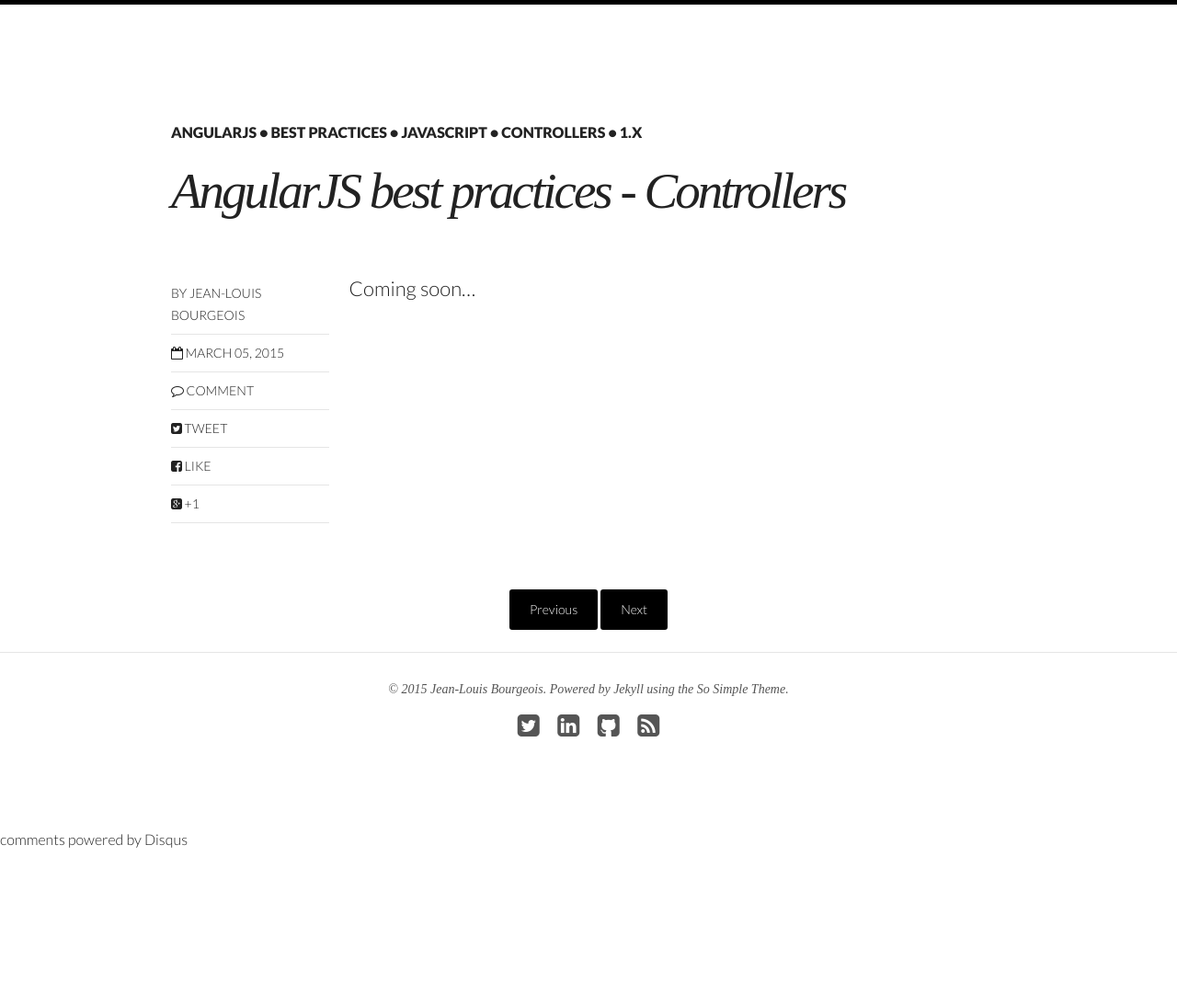
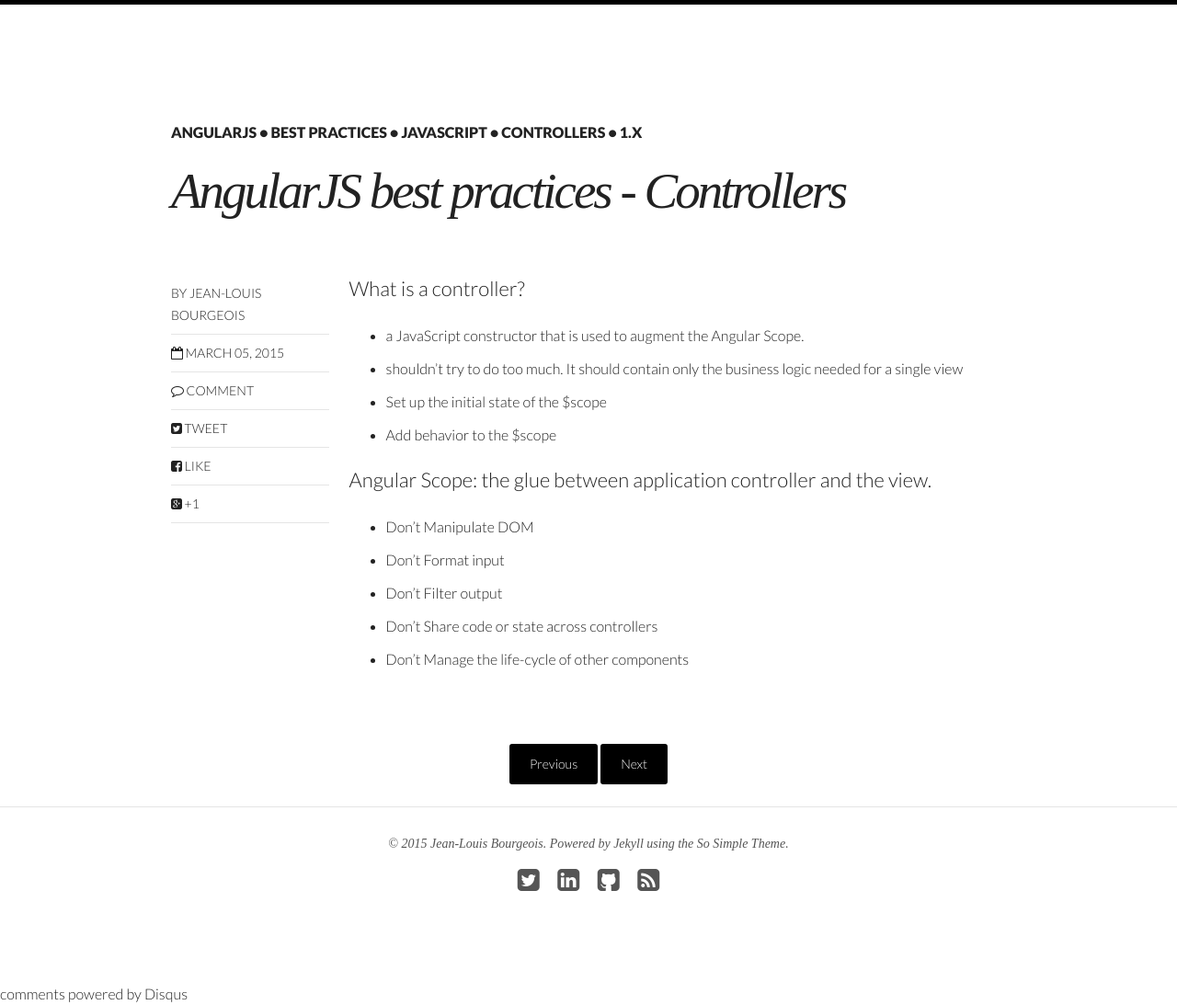
Before and after one commit to JLBoor/jlboor.github.io, a Jekyll site: the page built from _posts/angularjs/2015-03-05-angular-best-practices-controllers.md, in a window 1280 px wide. Shown: the whole page at 92% size. Built offline with Jekyll 4.4.1, drawn with Linux system fonts in a browser that asks for light colours; nearby versions of some CDN libraries; comment, search, counter and statistics services are not loaded; before the commit the page ends 925 px from its top, so only the background shows below that.

```diff
--- a/_posts/angularjs/2015-03-05-angular-best-practices-controllers.md
+++ b/_posts/angularjs/2015-03-05-angular-best-practices-controllers.md
@@ -10,4 +10,18 @@ share: true
 draft: true
 ---
 
-Coming soon...
+What is a controller?
+
+- a JavaScript constructor that is used to augment the Angular Scope.
+- shouldn't try to do too much. It should contain only the business logic needed for a single view
+- Set up the initial state of the $scope
+- Add behavior to the $scope
+
+
+Angular Scope: the glue between application controller and the view.
+
+- Don't Manipulate DOM
+- Don't Format input
+- Don't Filter output
+- Don't Share code or state across controllers
+- Don't Manage the life-cycle of other components
```
